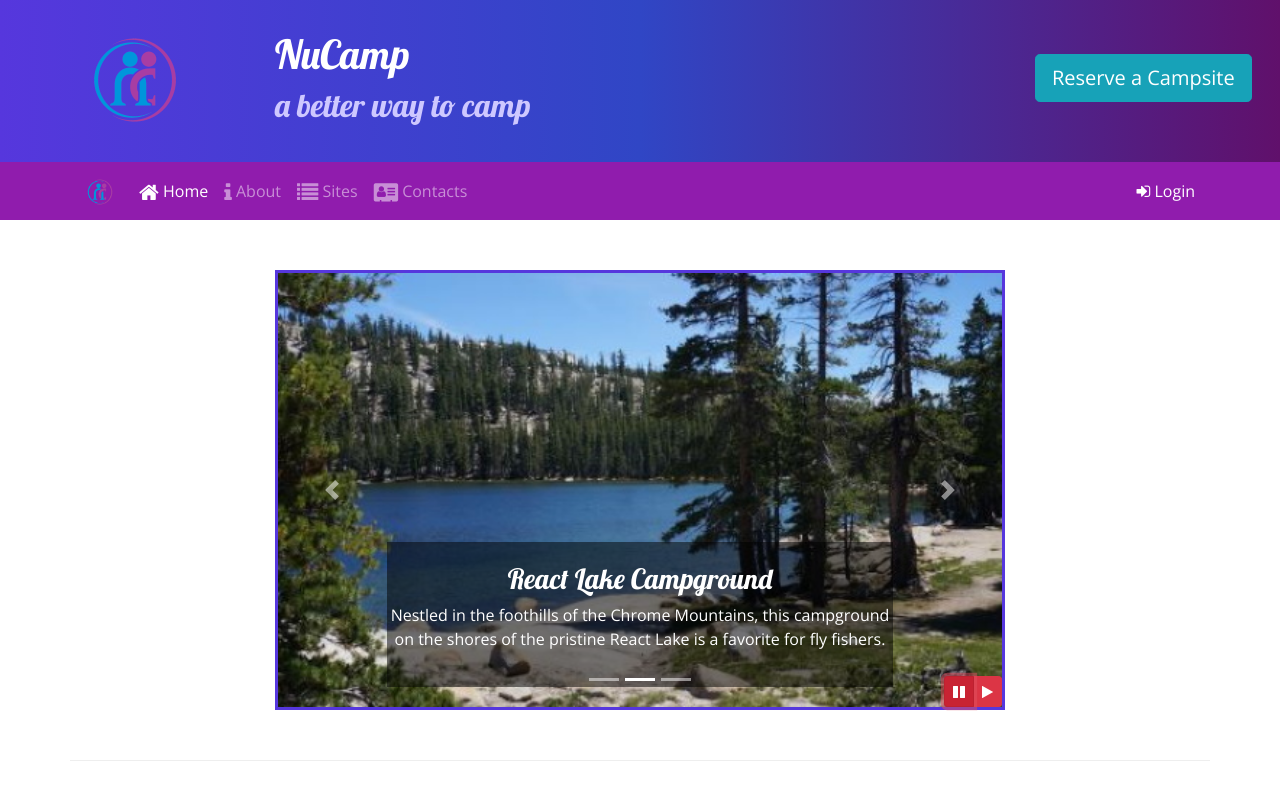
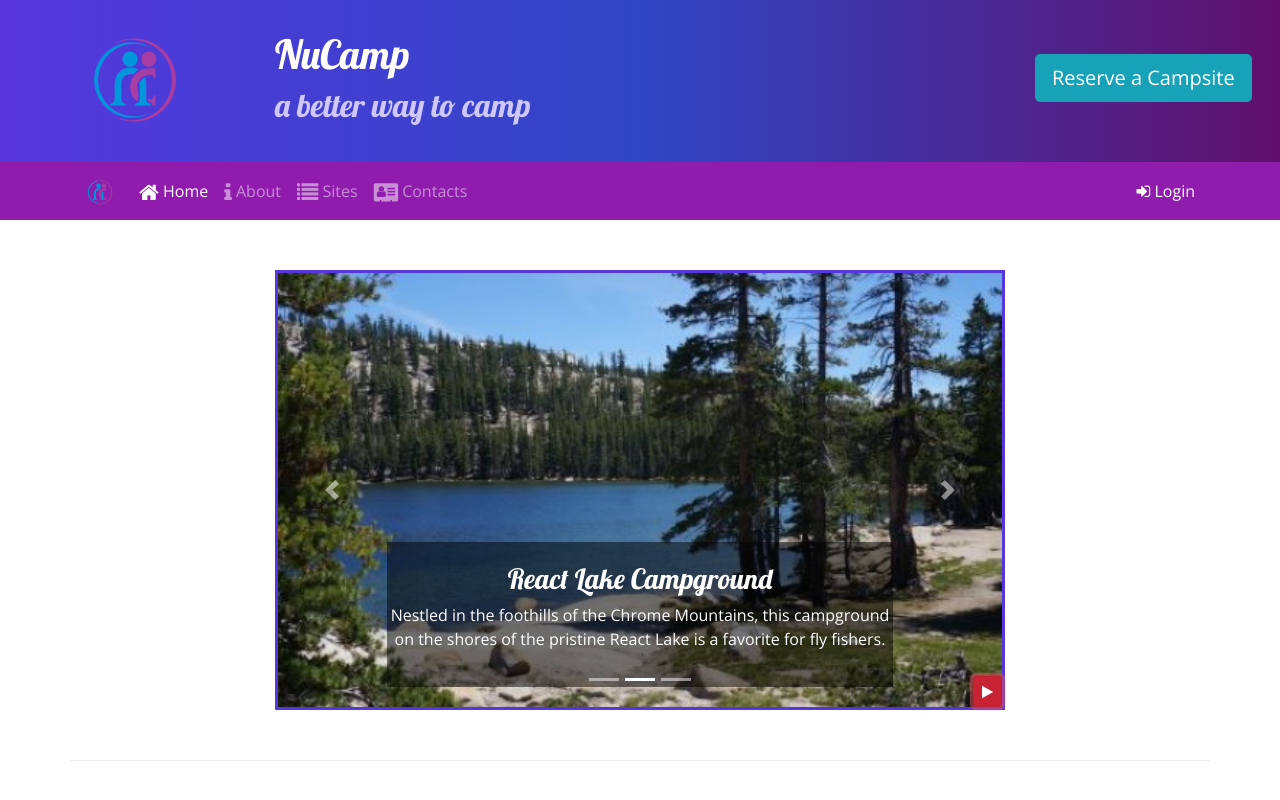
Before and after one commit to hkmarti/nucampsite, a website: page index.html in a window 1280 px wide. Both pictures are taken after a click on the button 959 px from the left and 691 px from the top of the page. Shown: the top 800 px of the page. Drawn offline with nearby package versions, Linux system fonts and the light colour scheme.

Commit message:
Bootstrap and jQuery Part 2

```diff
--- a/index.html
+++ b/index.html
@@ -218,14 +218,9 @@
                         </a>
 
                         <!--Play and Pause Button-->
-                        <div class="btn-group" id="carouselButton">
-                            <button class="btn btn-danger btn-sm" id="carouselPause">
+                            <button class="btn btn-danger btn-sm" id="carouselButton">
                                 <i class="fa fa-pause"></i>
                             </button>
-                            <button class="btn btn-danger btn-sm" id="carouselPlay">
-                                <i class="fa fa-play"></i>
-                            </button>
-                        </div>
                 </div>
             </div>
         </div>
@@ -323,15 +318,20 @@
     -->
     <script src="node_modules/bootstrap/dist/js/bootstrap.min.js"></script>
 
-    <!--jQuery script for Play/Pause Button Click Functions-->
+    <!--jQuery script for Play/Pause Button Functions-->
     <script>
         $(function(){
             $(".carousel").carousel( {interval: 2000, pause:"false"} );
-            $("#carouselPause").click(function(){
-                $(".carousel").carousel("pause");
-            });
-            $("#carouselPlay").click(function(){
-                $(".carousel").carousel("cycle");
+            $("#carouselButton").click(function(){
+               if($("#carouselButton").children("i").hasClass("fa-pause")){
+                   $(".carousel").carousel("pause");
+                   $("#carouselButton").children("i").removeClass("fa-pause")
+                   $("#carouselButton").children("i").addClass("fa-play");
+               } else {
+                   $(".carousel").carousel("cycle");
+                   $("#carouselButton").children("i").removeClass("fa-play")
+                   $("#carouselButton").children("i").addClass("fa-pause");
+               }
             });
         });
     </script>
```
